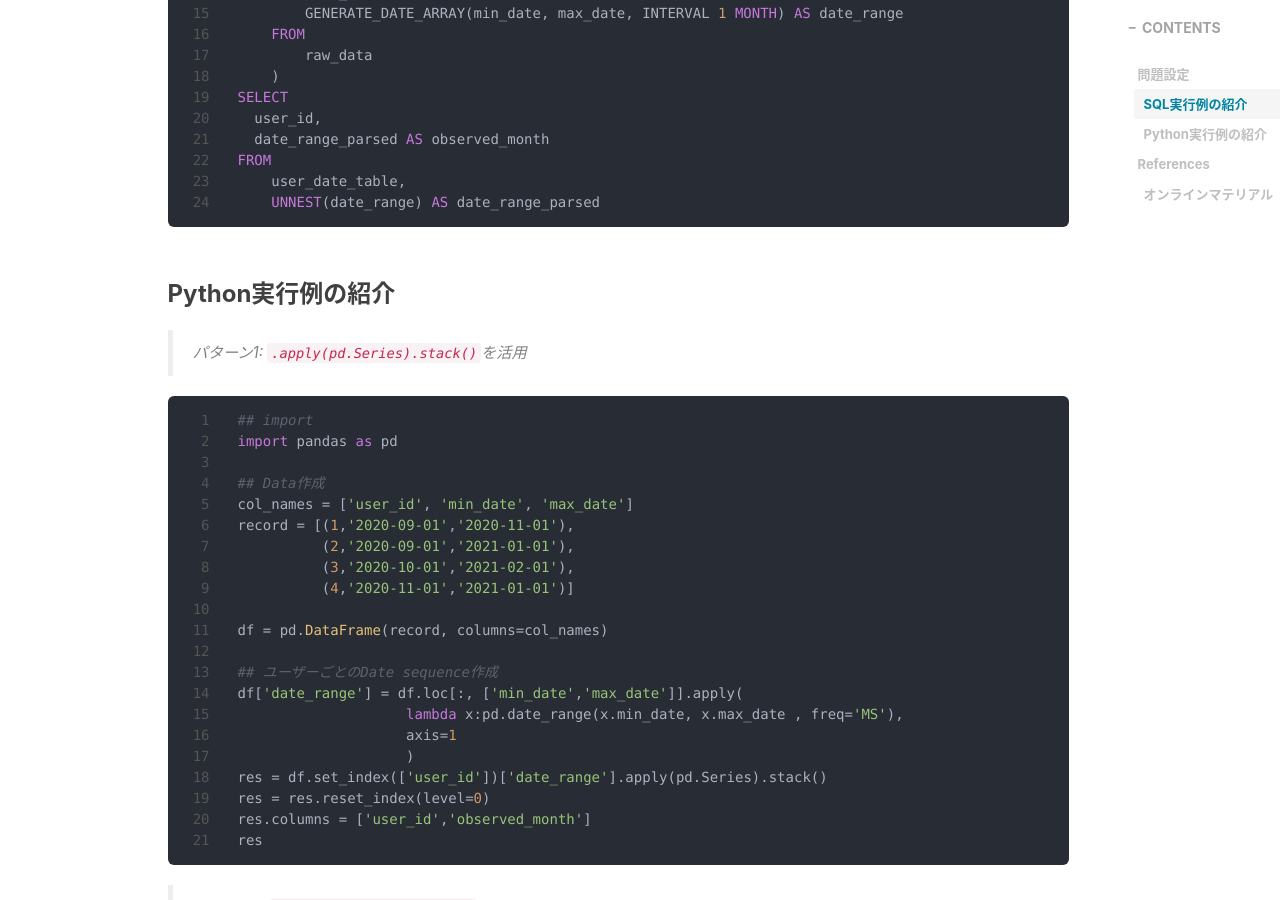
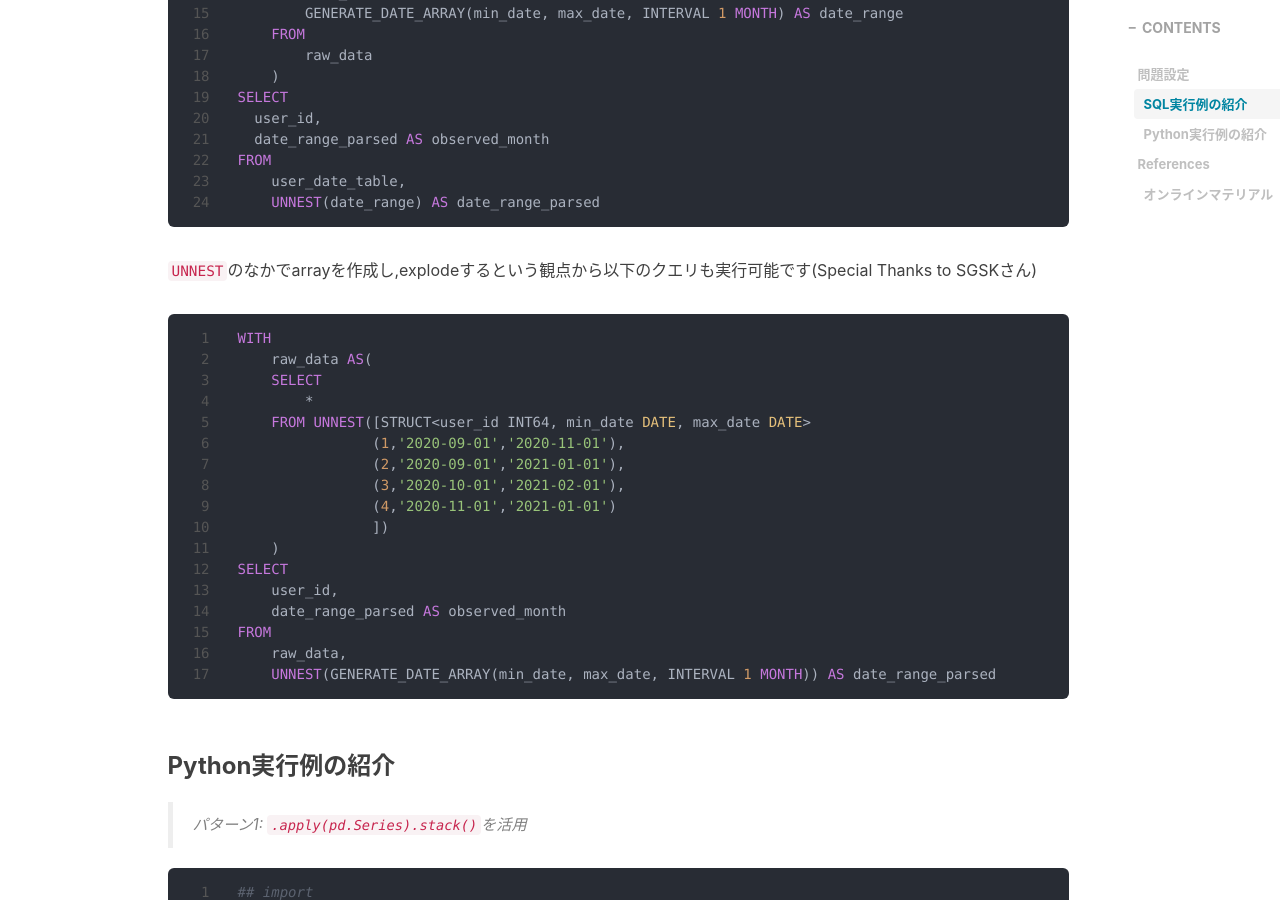
Before and after one commit to RyoNakagami/RyoNakagami.github.io, a Jekyll site: the page built from _posts/2022-07-15-SQLCookBook-generate_date_range-from-minmax-date.md, in a window 1280 px wide and 900 px high, scrolled down 2642 px. Built offline with Jekyll 4.4.1, drawn with Linux system fonts in a browser that asks for light colours; nearby versions of some CDN libraries; comment, search, counter and statistics services are not loaded.

Commit message:
FIX POST 20220715 adding sql new pattern

````diff
--- a/_posts/2022-07-15-SQLCookBook-generate_date_range-from-minmax-date.md
+++ b/_posts/2022-07-15-SQLCookBook-generate_date_range-from-minmax-date.md
@@ -96,6 +96,28 @@ FROM
     UNNEST(date_range) AS date_range_parsed
 ```
 
+`UNNEST`のなかでarrayを作成し,explodeするという観点から以下のクエリも実行可能です(Special Thanks to SGSKさん)
+
+```sql
+WITH
+    raw_data AS(
+    SELECT
+        *
+    FROM UNNEST([STRUCT<user_id INT64, min_date DATE, max_date DATE>
+                (1,'2020-09-01','2020-11-01'),
+                (2,'2020-09-01','2021-01-01'),
+                (3,'2020-10-01','2021-02-01'),
+                (4,'2020-11-01','2021-01-01')
+                ])
+    )
+SELECT
+    user_id,
+    date_range_parsed AS observed_month
+FROM
+    raw_data,
+    UNNEST(GENERATE_DATE_ARRAY(min_date, max_date, INTERVAL 1 MONTH)) AS date_range_parsed
+```
+
 ### Python実行例の紹介
 
 > パターン1: `.apply(pd.Series).stack()`を活用
````
